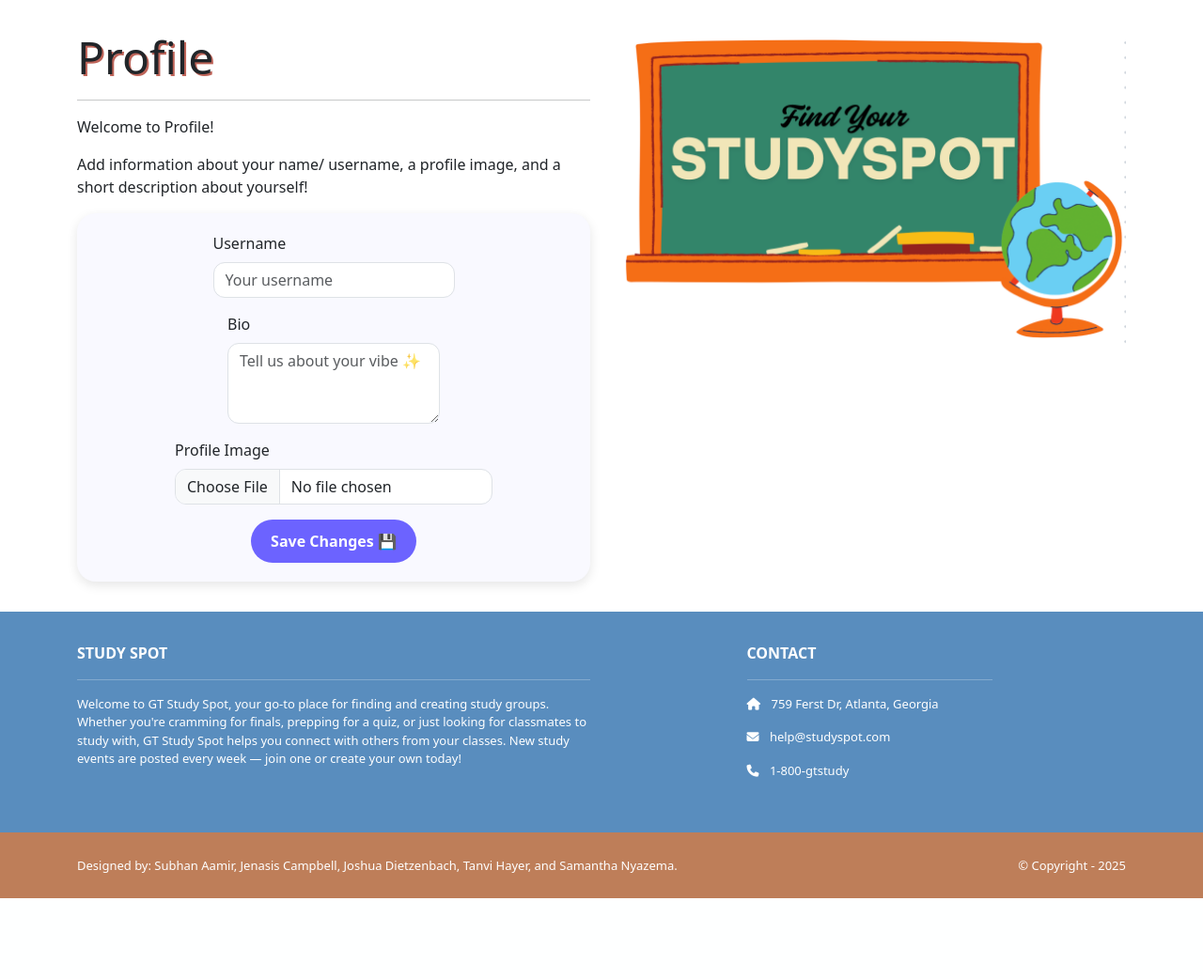
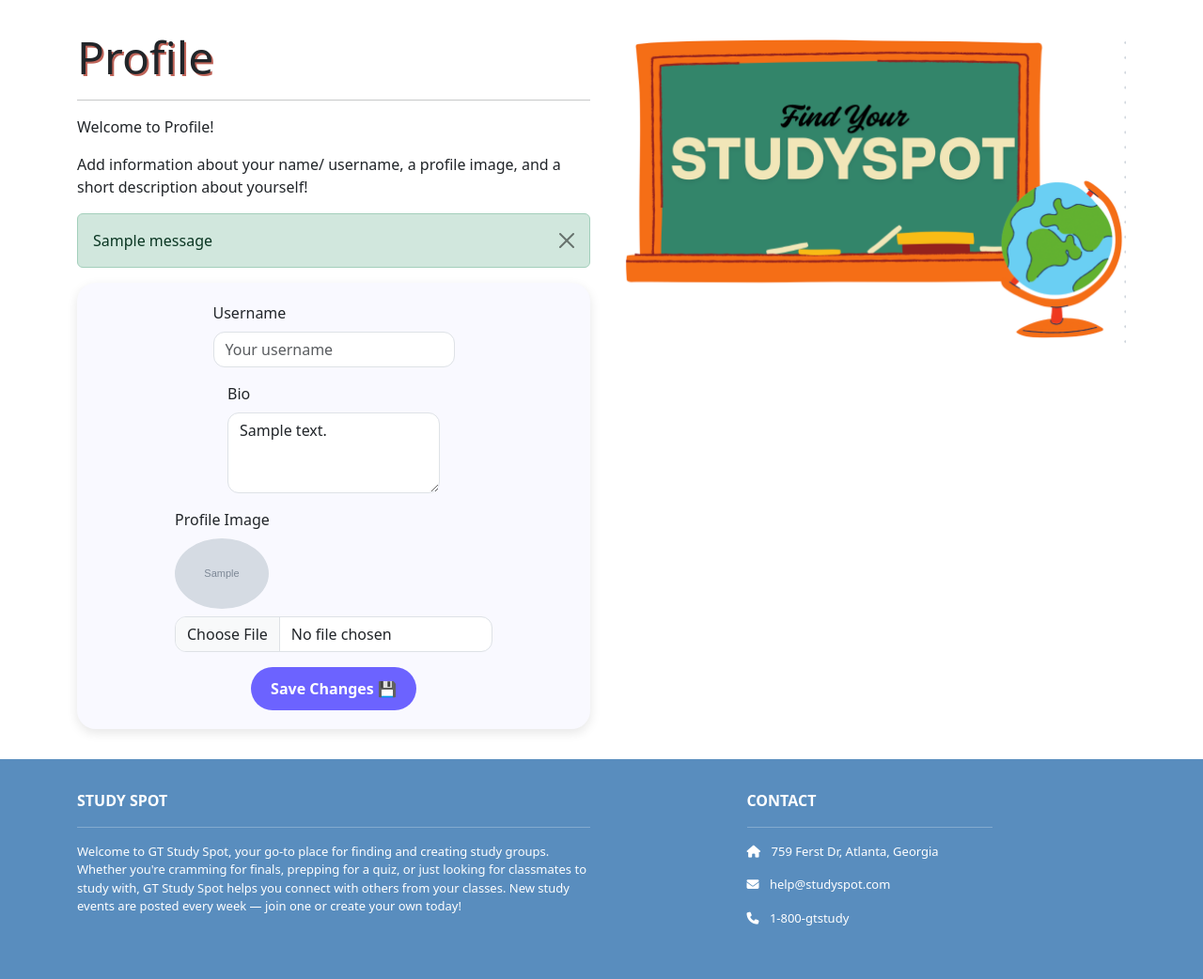
Before and after one commit to mercuryacid567/studySpot, a Django app: template user_profile/templates/user_profile/profile.html in a window 1280 px wide. Shown: the part 82-1124 px from the top of the page at 94% size. Before the commit the page ends 1038 px from the top, so only its background shows below. Run offline with Django 5.2, Linux system fonts and the light colour scheme; the template is opened without the code that fills it: most values are stand-ins (such as "Sample title", 1, 10 or a date in 2020); grey boxes marked "Sample" are stand-in pictures; one stand-in notice (Sample message) is shown; some libraries are stand-ins or nearby versions.

Commit message:
account info saved

```diff
--- a/user_profile/templates/user_profile/profile.html
+++ b/user_profile/templates/user_profile/profile.html
@@ -10,27 +10,41 @@
         <p>Welcome to Profile!</p>
         <p>Add information about your name/ username, a profile image, and a short description about yourself!</p>
 
+        {% if messages %}
+        <div class="messages">
+          {% for message in messages %}
+          <div class="alert alert-{{ message.tags }} alert-dismissible fade show" role="alert">
+            {{ message }}
+            <button type="button" class="btn-close" data-bs-dismiss="alert" aria-label="Close"></button>
+          </div>
+          {% endfor %}
+        </div>
+        {% endif %}
+
         <!-- Edit Profile Form -->
-        <form method="post" enctype="multipart/form-data" action="" style="background: #f9f9ff; padding: 20px; border-radius: 20px; box-shadow: 0 4px 12px rgba(0,0,0,0.1);">
+        <form method="post" enctype="multipart/form-data" action="{% url 'profile' %}" style="background: #f9f9ff; padding: 20px; border-radius: 20px; box-shadow: 0 4px 12px rgba(0,0,0,0.1);">
           {% csrf_token %}
           <div class="mb-3 text-start">
             <label for="username" class="form-label" style="font-weight: 500;">Username</label>
-            <input type="text" class="form-control" id="username" name="username" placeholder="Your username" style="border-radius: 12px;" />
+            <input type="text" class="form-control" id="username" name="username" placeholder="Your username" value="{{ user.username }}" style="border-radius: 12px;" />
           </div>
           <div class="mb-3 text-start">
             <label for="bio" class="form-label" style="font-weight: 500;">Bio</label>
-            <textarea class="form-control" id="bio" name="bio" rows="3" placeholder="Tell us about your vibe ✨" style="border-radius: 12px;"></textarea>
+            <textarea class="form-control" id="bio" name="bio" rows="3" placeholder="Tell us about your vibe ✨" style="border-radius: 12px;">{{ profile.bio }}</textarea>
           </div>
           <div class="mb-3 text-start">
             <label for="profileImage" class="form-label" style="font-weight: 500;">Profile Image</label>
+            {% if profile.profile_image %}
+            <div class="mb-2">
+              <img src="{{ profile.profile_image.url }}" alt="Current profile image" style="max-width: 100px; border-radius: 50%;">
+            </div>
+            {% endif %}
             <input type="file" class="form-control" id="profileImage" name="profileImage" style="border-radius: 12px;" />
           </div>
           <button type="submit" class="btn" style="background-color: #6c63ff; color: white; border-radius: 25px; padding: 10px 20px; font-weight: 600;">Save Changes 💾</button>
         </form>
         <!-- End Edit Profile Form -->
-
       </div>
-
       <div class="col-md-6 mx-auto mb-3 text-center">
         <img src="{% static 'img/StudySpotProfile.png' %}" style="max-width: 100%; height: auto;" alt="StudySpotProfile" />
       </div>
```
